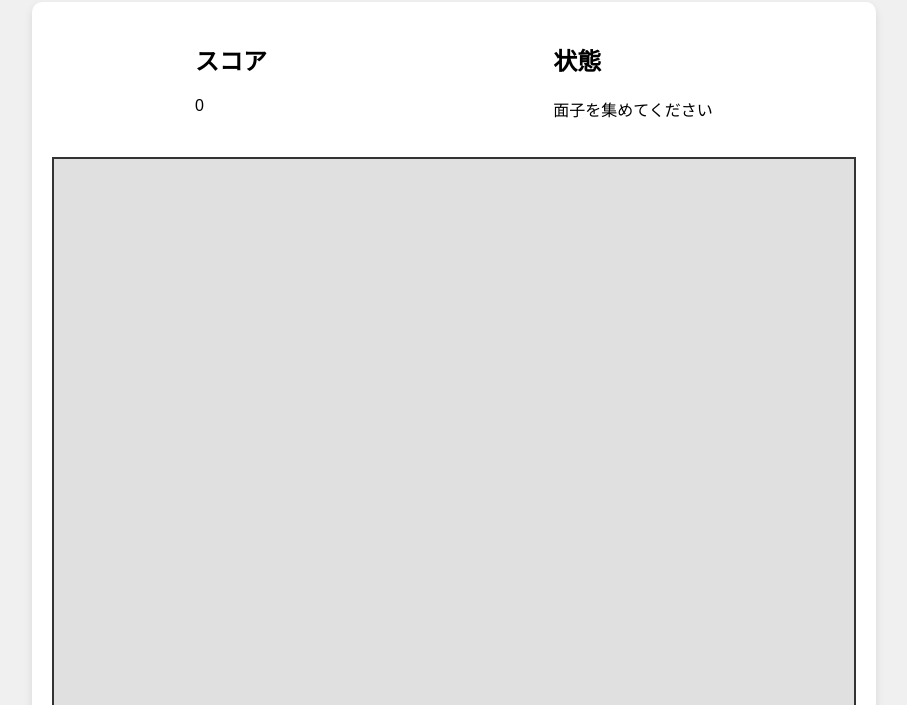
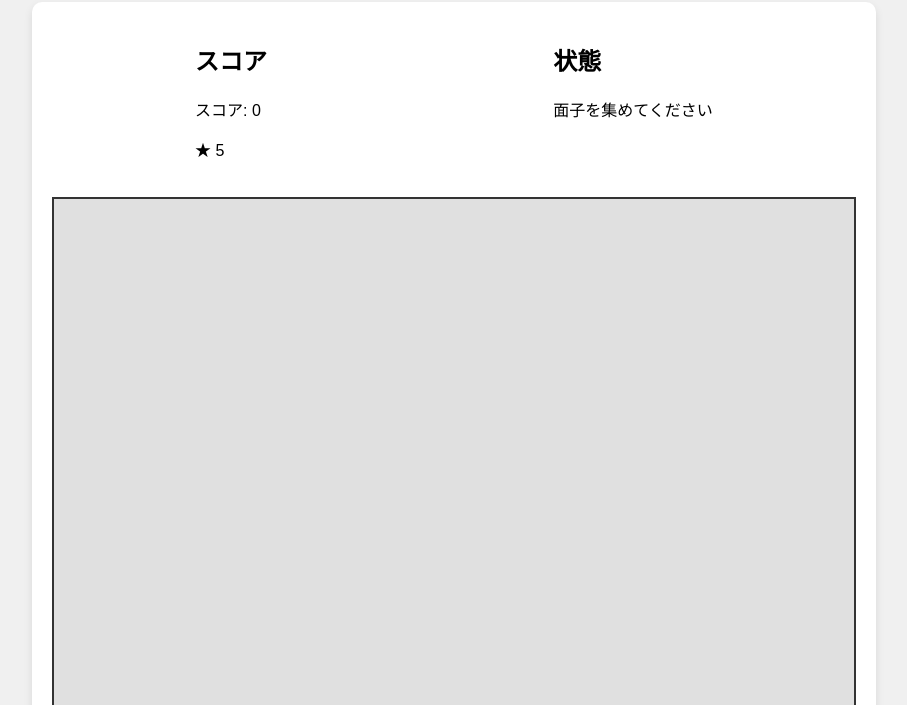
Before and after one commit to mhatano/matchjong, a plain HTML site: page index.html in a window 1280 px wide. Shown: the part 95-800 px from the top of the page, without its empty margins (186-1093 px from the left). Drawn offline with Linux system fonts and the light colour scheme.

Commit message:
fix errors

```diff
--- a/game.js
+++ b/game.js
@@ -4,7 +4,6 @@
 const canvas = document.getElementById('game-board');
 const ctx = canvas.getContext('2d');
 const scoreEl = document.getElementById('score');
-let starsEl; // ★表示用の要素（initで生成）
 const statusEl = document.getElementById('game-status');
 const handSlotsContainer = document.getElementById('hand-slots');
 const hintContainer = document.getElementById('hint-container');
@@ -13,12 +12,7 @@ const hintButton = document.getElementById('hint-button');
 // --- ゲーム設定 ---
 const GRID_SIZE = 20;
 const TILE_SIZE = canvas.width / GRID_SIZE;
-const PAI_KINDS = [
-    ...Array.from({ length: 9 }, (_, i) => createPai(PAI_TYPES.MANZU, i + 1)),
-    ...Array.from({ length: 9 }, (_, i) => createPai(PAI_TYPES.PINZU, i + 1)),
-    ...Array.from({ length: 9 }, (_, i) => createPai(PAI_TYPES.SOUZU, i + 1)),
-    ...Array.from({ length: 7 }, (_, i) => createPai(PAI_TYPES.JIHAI, i + 1)),
-];
+let PAI_KINDS; // init関数内で初期化
 
 // --- ゲーム状態 ---
 let board = [];
@@ -33,6 +27,14 @@ let isHintActive = false; // ヒント機能が有効かどうかのフラグ
 
 // --- 初期化処理 ---
 function init() {
+    // 牌の種類を定義（mahjong-logic.jsの読み込み後に行う）
+    PAI_KINDS = [
+        ...Array.from({ length: 9 }, (_, i) => createPai(PAI_TYPES.MANZU, i + 1)),
+        ...Array.from({ length: 9 }, (_, i) => createPai(PAI_TYPES.PINZU, i + 1)),
+        ...Array.from({ length: 9 }, (_, i) => createPai(PAI_TYPES.SOUZU, i + 1)),
+        ...Array.from({ length: 7 }, (_, i) => createPai(PAI_TYPES.JIHAI, i + 1)),
+    ];
+
     if (loadGame()) {
         // 時間経過による★の回復を計算
         const now = Date.now();
@@ -537,7 +539,6 @@ function calculateScore(completedHand) {
         if (melds && melds.length === 4) {
             // 和了形が成立した場合、役を判定
             let currentYakuScore = 0;
-            let currentYakuScore = 0;
 
             // --- 混全帯么九 / 純全帯么九の判定 ---
             const allComponents = [...melds, { type: 'pair', pais: [pair] }];
@@ -610,7 +611,6 @@ function calculateScore(completedHand) {
             }
 
             // --- 役牌（白・發・中）の判定 ---
-            const koutsuMelds = melds.filter(meld => meld.type === 'koutsu');
             for (const meld of koutsuMelds) {
                 const pai = meld.pais[0];
                 // 白(5), 發(6), 中(7)
--- a/index.html
+++ b/index.html
@@ -12,7 +12,8 @@
         <div class="info-panel">
             <div class="score-area">
                 <h2>スコア</h2>
-                <p id="score">0</p>
+                <p>スコア: <span id="score">0</span></p>
+                <p id="stars-container">★ <span id="stars">5</span></p>
             </div>
             <div class="status-area">
                 <h2>状態</h2>
```
